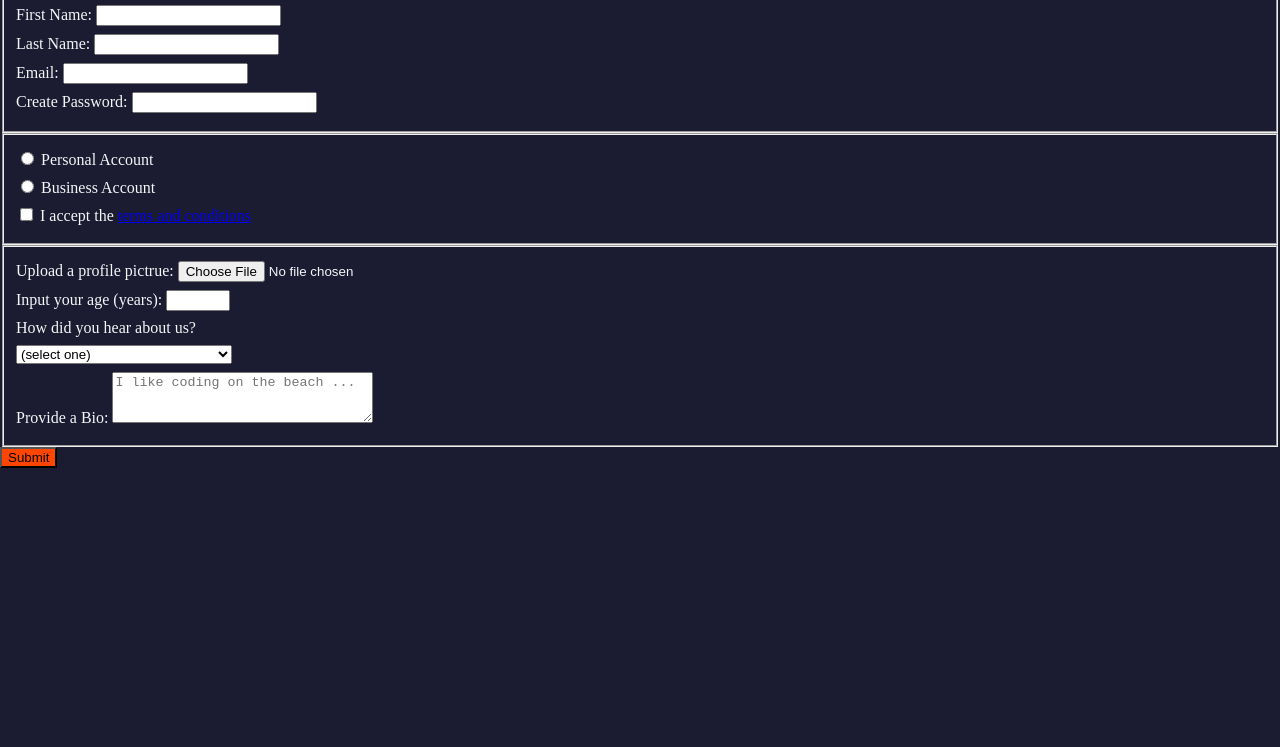
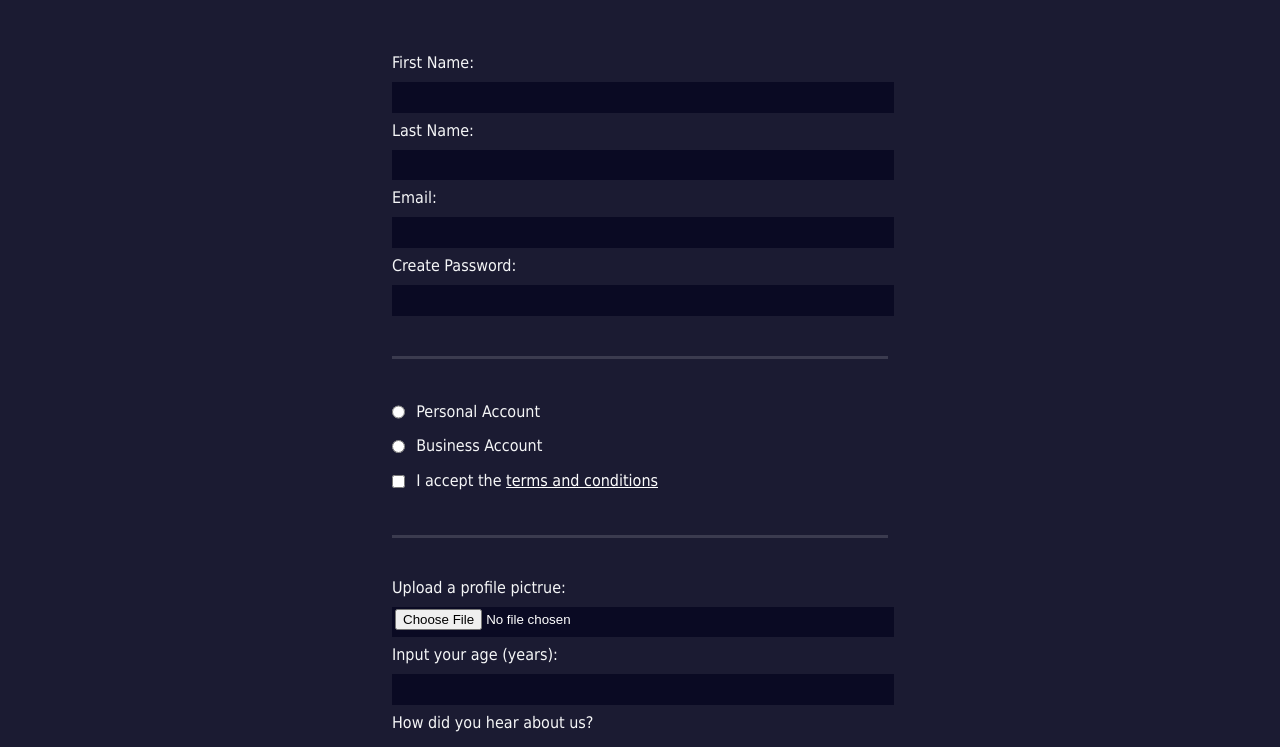
Before and after one commit to bp4924/registration-form, a plain HTML site: page index.html in a window 1280 px wide. Shown: the part 124-871 px from the top of the page. Before the commit the page ends 821 px from the top, so only its background shows below. Drawn offline with Linux system fonts and the light colour scheme.

Commit message:
final styling

```diff
--- a/index.html
+++ b/index.html
@@ -36,16 +36,19 @@
       </fieldset>
       <fieldset>
         <label for="account-type">
-          <input type="radio" name="account-type" /> Personal Account
+          <input type="radio" name="account-type" class="inline" /> Personal
+          Account
         </label>
         <label for="account-type"
-          ><input type="radio" name="account-type" /> Business Account
+          ><input type="radio" name="account-type" class="inline" /> Business
+          Account
         </label>
         <label for="terms-and-conditions"
           ><input
             type="checkbox"
             required
             name="id"
+            class="inline"
             id="terms-and-conditions"
           />
           I accept the
--- a/style.css
+++ b/style.css
@@ -4,10 +4,36 @@ body {
   height: 100vh;
   background-color: #1b1b32;
   color: #f5f6f7;
+  font-family: Tahoma;
+  font-size: 16px;
+}
+
+h1,
+p {
+  margin: 1em auto;
+  text-align: center;
 }
 
 h1 {
   color: orangered;
+}
+
+form {
+  margin: 0 auto;
+  max-width: 500px;
+  min-width: 300px;
+  width: 60vw;
+  padding-bottom: 2em;
+}
+
+fieldset {
+  border: none;
+  padding: 2rem 0;
+  border-bottom: 3px solid #3b3b4f;
+}
+
+fieldset:last-of-type {
+  border-bottom: none;
 }
 
 label {
@@ -15,6 +41,40 @@ label {
   margin: 0.5rem 0;
 }
 
+a {
+  color: #fff;
+}
+input,
+textarea,
+select {
+  width: 100%;
+  margin: 10px 0 0 0;
+  min-height: 2em;
+}
+
+input,
+textarea {
+  background-color: #0a0a23;
+  border: 1px solid #0a0a23;
+  color: #ffffff;
+}
+
+.inline {
+  width: unset;
+  margin: 0 0.5em 0 0;
+  vertical-align: middle;
+}
+
 #submit {
+  display: block;
+  width: 60%;
+  min-width: 300px;
+  height: 2em;
+  font-size: 1.1rem;
   background-color: orangered;
+  margin: 1em auto;
 }
+
+input[type="file"] {
+  padding: 1px 2px;
+}
```
